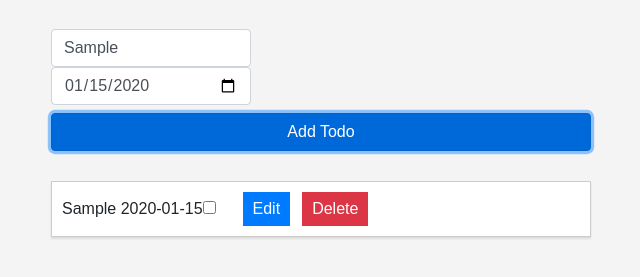
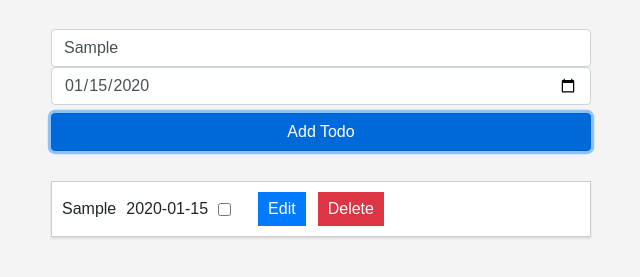
Before and after one commit to sabian2224/TodoList-App, a plain HTML site: page index.html in a window 1280 px wide. Both pictures are taken after typing "Sample", "2020-01-15" into the empty fields and a click on the button "Add Todo". Shown: the part 75-352 px from the top of the page, without its empty margins (319-959 px from the left). Drawn offline with nearby package versions, Linux system fonts and the light colour scheme.

Commit message:
structured

```diff
--- a/js/todolist.js
+++ b/js/todolist.js
@@ -153,10 +153,17 @@
                     // and add an "Edit" button.
                 }
                 else{
+                    const todoTitle = document.createElement('div');
+                    todoTitle.innerText = todo.title;
+                    todoTitle.className = 'todo-title';
+                    element.appendChild(todoTitle);
 
-                    const text = todo.title +' ' +todo.dueDate;
+                    const dueDateDiv = document.createElement('div');
+                    dueDateDiv.innerText = todo.dueDate;
+                    dueDateDiv.className = 'due-date';
+                    element.appendChild(dueDateDiv);
 
-                    element.innerText = text;
+
 
 
                     //Checkbox
@@ -215,6 +222,13 @@
               const datePicker = document.getElementById('date-picker');
               const dueDate = datePicker.value;
 
+               // Check if both title and dueDate are not empty
+              if (title.trim() === '' || dueDate.trim() === '') {
+                alert('Please enter both title and due date.');
+                return; // Stop further execution of the function
+              }
+
+
               createTodo(title, dueDate);
               render();
           }
--- a/styles/todolist.css
+++ b/styles/todolist.css
@@ -14,11 +14,23 @@ h1 {
 }
 
 .element-of-list {
+    display: flex;
+    flex-direction: row;
+    align-items: center;
+
     background-color: #fff;
     border: 1px solid #ccc;
     padding: 10px;
     margin: 10px 0;
     box-shadow: 0 2px 2px rgba(0, 0, 0, 0.1);
+}
+
+.todo-title {
+    margin-right: 10px;
+}
+
+.due-date {
+    margin-right: 10px;
 }
 
 .Check-Box {
@@ -52,7 +64,10 @@ h1 {
 
 
 .Text-Picker,
-.Date-Picker,
+.Date-Picker {
+    width: 100%;
+}
+
 .Text-Picker2,
 .Date-Picker2 {
     width: 200px;
```
Also changed, not shown: index.html (+4 -0 lines).
